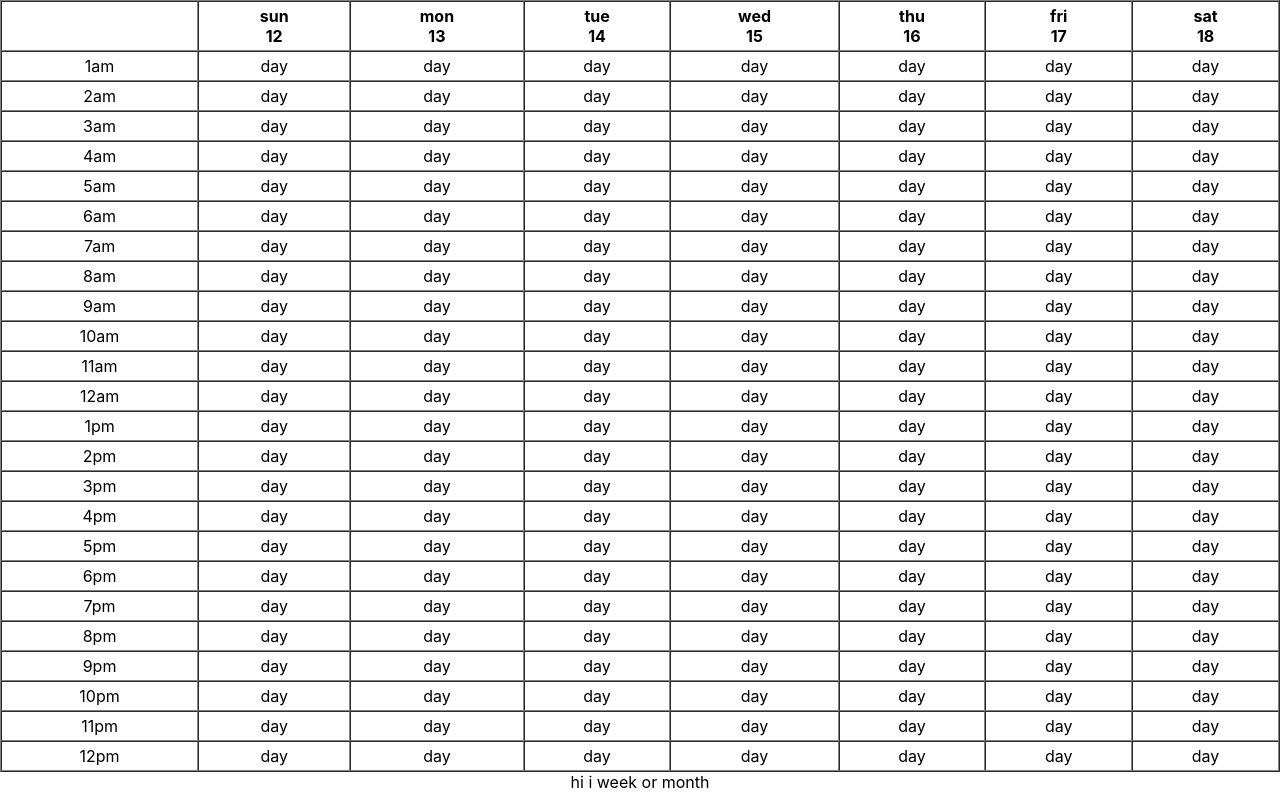
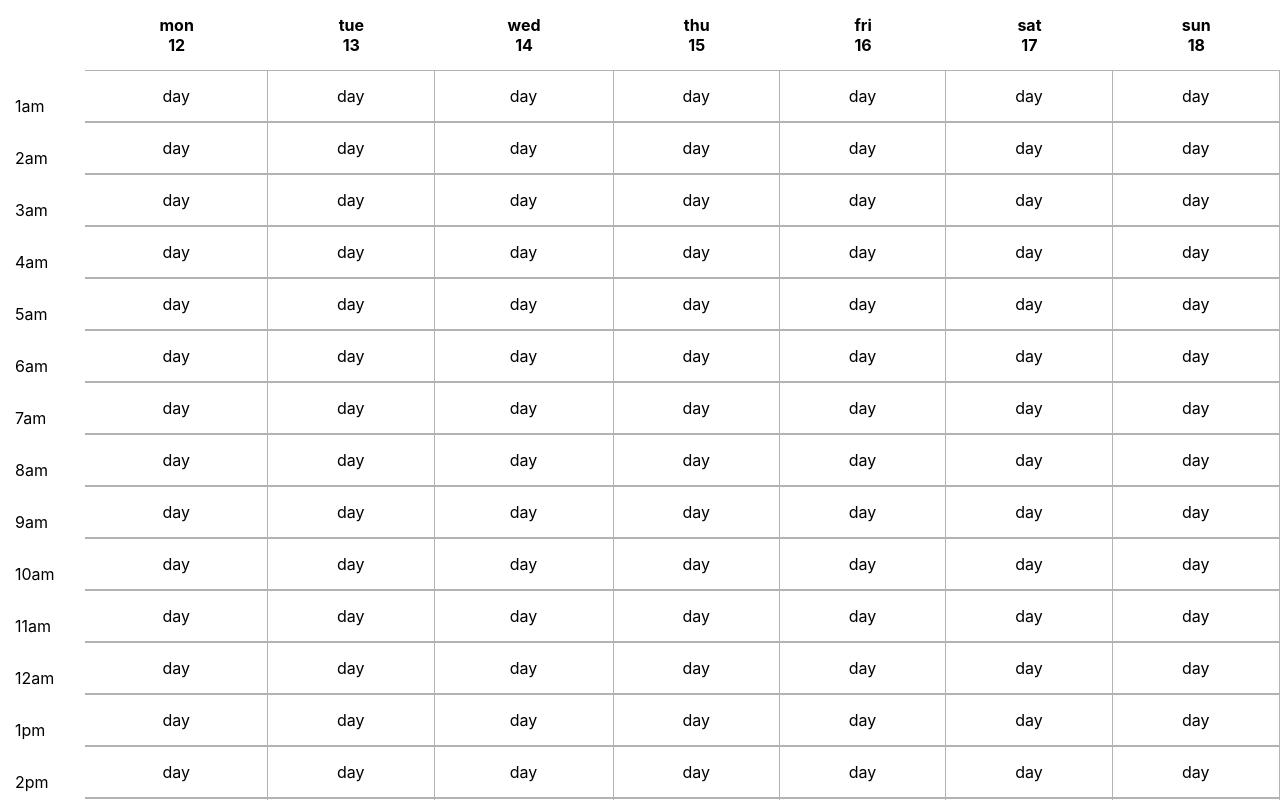
Before and after one commit to YroslavOne/meeting-calendar, a React (Create React App) app in the folder my-app/: page / in a window 1280 px wide. Shown: the top 800 px of the page. Built offline with nearby package versions, Linux system fonts and the light colour scheme.

Commit message:
15.54 26.02.2024

```diff
--- /dev/null
+++ b/my-app/src/components/appComponents/mainComponents/CalendarComponents/weekOrMonth/Week.css
@@ -0,0 +1,14 @@
+.hour-week{
+    position: relative;
+    /* padding: 10px; */
+}
+.hour-week-div{
+    top:50%;
+    /* bottom: 50; */
+    position: absolute;
+}
+.hour-weer-cell{
+    border-top: 1px solid rgba(0, 0, 0, 0.3);
+    border-right: 1px solid rgba(0, 0, 0, 0.3);
+    border-bottom: 1px solid rgba(0, 0, 0, 0.3);
+}
--- a/my-app/src/components/appComponents/mainComponents/CalendarComponents/weekOrMonth/Week.js
+++ b/my-app/src/components/appComponents/mainComponents/CalendarComponents/weekOrMonth/Week.js
@@ -1,4 +1,5 @@
 import MonthByDay from "./MonthByDay";
+import "./Week.css"
 
 function Week() {
   let dateForCalculations = new Date();
@@ -35,9 +36,6 @@ function Week() {
     },
   ];
 
-  console.log(tasks);
-  console.log(dateForCalculations.getDay());
-
   let oneMonth = MonthByDay(dateForCalculations);
   let numberWeek = oneMonth.filter(
     (filterOneMonth) =>
@@ -61,13 +59,13 @@ function Week() {
 
   const dayForWeek = [
     { dayWeek: "" },
-    { dayWeek: "sun" },
     { dayWeek: "mon" },
     { dayWeek: "tue" },
     { dayWeek: "wed" },
     { dayWeek: "thu" },
     { dayWeek: "fri" },
     { dayWeek: "sat" },
+    { dayWeek: "sun" },
   ];
   let hoursPerDay = [];
   for (let i = 0; i < 2; i++) {
@@ -79,43 +77,29 @@ function Week() {
 
   let generationDayForWeek = weekByDay.map((objWeekByDay, index) => {
     return (
-        <th><div>{dayForWeek[index].dayWeek}</div><div>{objWeekByDay.day}</div></th>
-
-//       <td>
-
-//         <th><div>{dayForWeek[index].dayWeek}</div><div>{objWeekByDay.day}</div></th>
-//        { objWeekByDay.day === undefined?
-// (hoursPerDay.map((hour) => (
-//     <tr>
-//       <td>{hour}</td>
-//     </tr>
-//   ))):
-//            ( hoursPerDay.map((hour) => (
-//                 <tr>
-//                   <td>none</td>
-//                 </tr>
-//               )))
-//         }
-
-//       </td>
+      <th>
+        <div>{dayForWeek[index].dayWeek}</div>
+        <div>{objWeekByDay.day}</div>
+      </th>
     );
   });
-  let generationHourForWeek = hoursPerDay.map((hour) => (<tr><td>{hour}</td>{weekByDay.map((day)=> day.day?(<td>day</td>):"")}</tr>))
+  let generationHourForWeek = hoursPerDay.map((hour) => (
+    <tr>
+      <td className="hour-week"><div className="hour-week-div">{hour}</div></td>
+      {weekByDay.map((day) => (day.day ? <td className="hour-weer-cell">day</td> : ""))}
+    </tr>
+  ));
 
   return (
-    <table width="100%" border="1" cellpadding="4" cellspacing="0">
-       <thead>
-    <tr>
-    {generationDayForWeek}
+    <table width="100%" border="0" cellpadding="15" cellspacing="0">
+      <thead>
+        <tr>{generationDayForWeek}</tr>
+      </thead>
 
-    </tr>
-  </thead>
-
-  <tbody>
-    <tr>
-    </tr>
-  </tbody>
-{generationHourForWeek}
+      <tbody>
+        <tr></tr>
+      </tbody>
+      {generationHourForWeek}
     </table>
   );
 }
```
